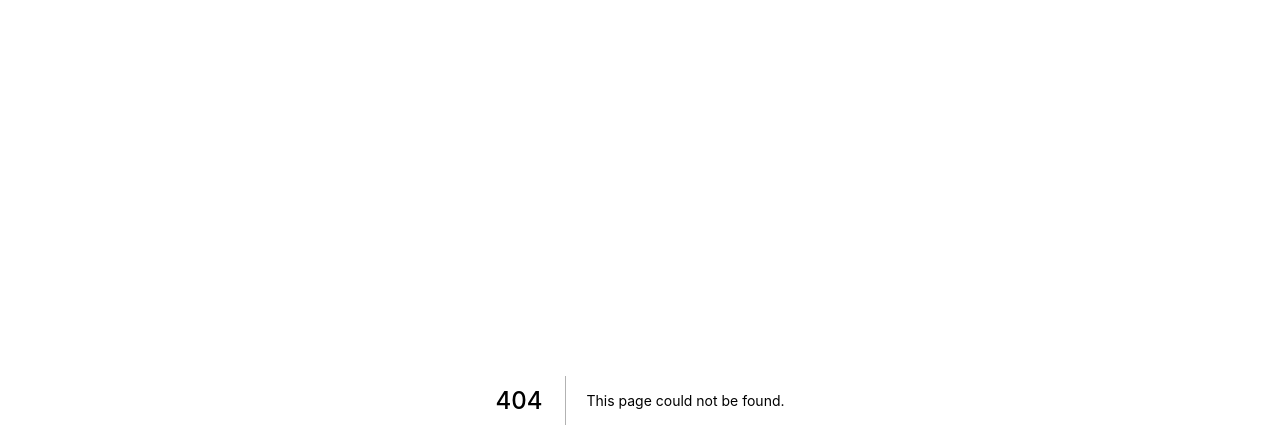
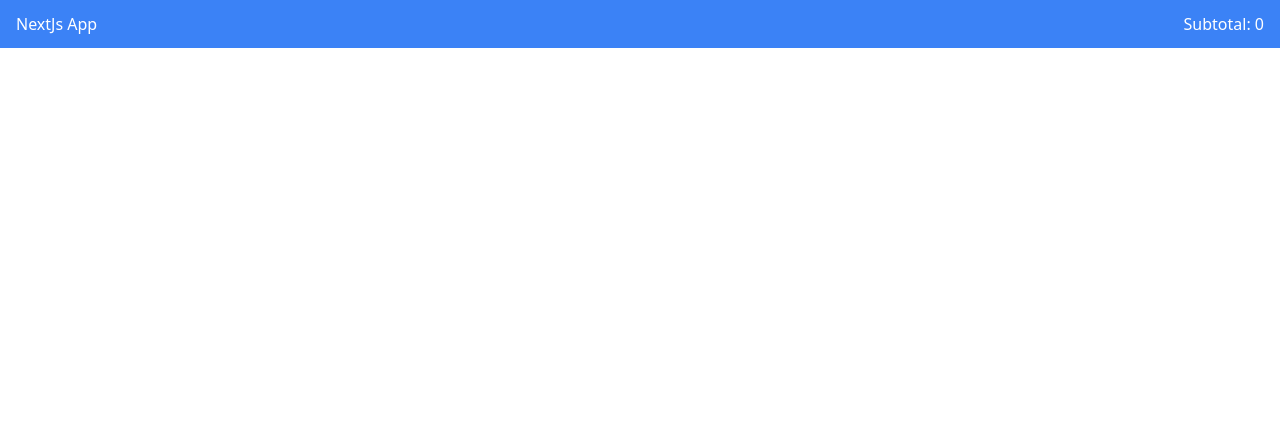
Before and after one commit to JoseLopezTissini/products_tissini, a Next.js app: page /products in a window 1280 px wide. Before the commit this address had no page. Shown: the top 448 px of the page. Built offline with nearby package versions, Linux system fonts and the light colour scheme.

Commit message:
layout and top bar

```diff
--- /dev/null
+++ b/src/core/types/layout.type.ts
@@ -0,0 +1,6 @@
+import { NextPage } from 'next';
+import { ReactElement, ReactNode } from 'react';
+
+export type PageWithLayout = {
+  getLayout?: (page: ReactElement) => ReactNode;
+} & NextPage;
--- /dev/null
+++ b/src/layouts/main-layout/index.tsx
@@ -0,0 +1,17 @@
+import React, { PropsWithChildren } from 'react';
+
+const MainLayout: React.FunctionComponent<PropsWithChildren<{}>> = ({
+  children,
+}) => {
+  return (
+    <div className="container mx-auto z-10 shadow|">
+      <div className="w-full bg-blue-500 h-12 flex px-4">
+        <div className="text-white my-auto">NextJs App</div>
+        <div className="text-white ml-auto my-auto">Subtotal: 0</div>
+      </div>
+      {children}
+    </div>
+  );
+};
+
+export default MainLayout;
--- a/src/pages/_app.tsx
+++ b/src/pages/_app.tsx
@@ -1,7 +1,13 @@
-import '../styles/globals.css'
-import type { AppProps } from 'next/app'
+import '../styles/globals.css';
+import type { AppProps } from 'next/app';
+import { PageWithLayout } from '../core/types/layout.type';
 
-function MyApp({ Component, pageProps }: AppProps) {
-  return <Component {...pageProps} />
+type AppPropsWithLayout = AppProps & {
+  Component: PageWithLayout;
+};
+
+function MyApp({ Component, pageProps }: AppPropsWithLayout) {
+  const getLayout = Component.getLayout ?? ((page) => page);
+  return getLayout(<Component {...pageProps} />);
 }
-export default MyApp
+export default MyApp;
--- /dev/null
+++ b/src/pages/products/index.tsx
@@ -0,0 +1,13 @@
+import { ReactElement } from 'react';
+import { PageWithLayout } from '../../core/types/layout.type';
+import MainLayout from '../../layouts/main-layout';
+
+const Products: PageWithLayout = () => {
+  return <div></div>;
+};
+
+Products.getLayout = (page: ReactElement) => {
+  return <MainLayout>{page}</MainLayout>;
+};
+
+export default Products;
--- a/src/styles/globals.css
+++ b/src/styles/globals.css
@@ -1,16 +1,3 @@
-html,
-body {
-  padding: 0;
-  margin: 0;
-  font-family: -apple-system, BlinkMacSystemFont, Segoe UI, Roboto, Oxygen,
-    Ubuntu, Cantarell, Fira Sans, Droid Sans, Helvetica Neue, sans-serif;
-}
-
-a {
-  color: inherit;
-  text-decoration: none;
-}
-
-* {
-  box-sizing: border-box;
-}
+@tailwind base;
+@tailwind components;
+@tailwind utilities;
```
Also changed, not shown: src/pages/index.tsx (+7 -7 lines).
